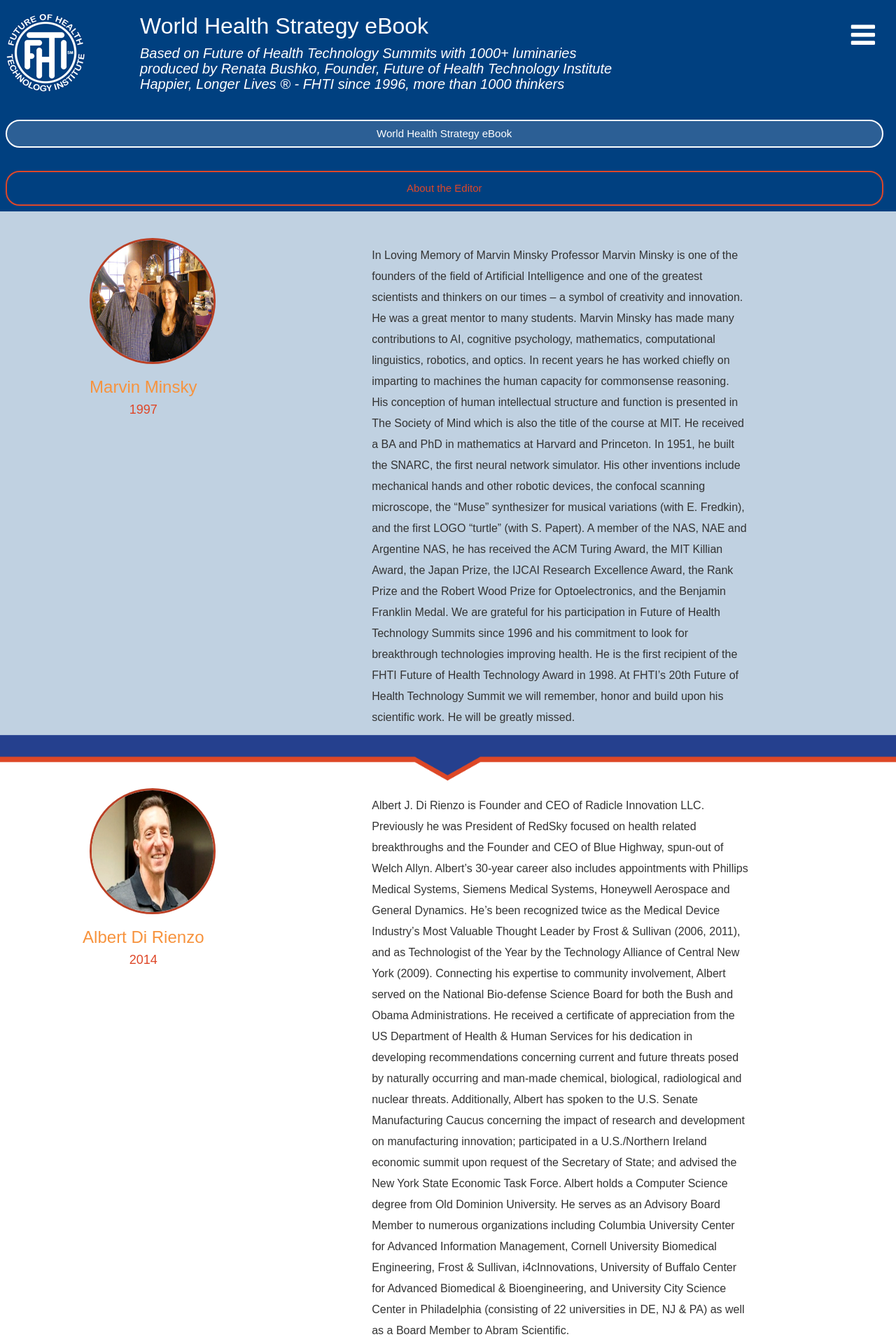
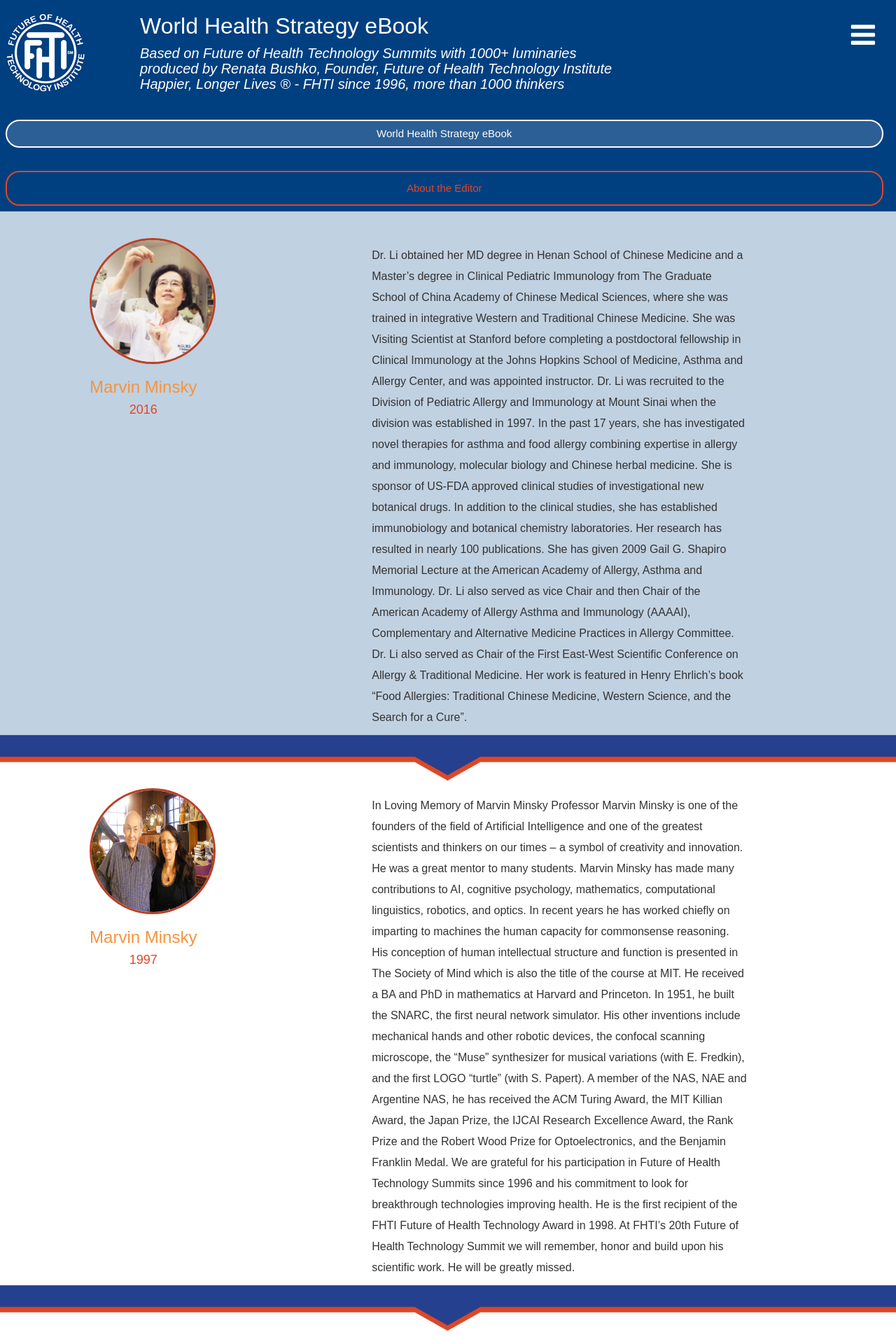
Before and after one commit to andrewremery/future-of-health, a PHP site: page /pastWinners.php in a window 1280 px wide. Shown: the top 1910 px of the page at 70% size. Run offline with PHP 8.4, Linux system fonts and the light colour scheme; some libraries are stand-ins or nearby versions.

Commit message:
Added Doctor Li

```diff
--- a/pastWinners.php
+++ b/pastWinners.php
@@ -33,9 +33,61 @@
 <body>
 	<article class="content">
     	<section class="winnerSection">
+        <div class="winnerSectionLeftCol">
+           <div class="awardWinnerCircle">
+             <img src="_img/dr-li.jpg" alt="Dr. Li">
 
+             </div>
 
-        <div class="borderdb-oPast" style="display:none;"></div>
+             <h3>Marvin Minsky</h3>
+             <h4>2016</h4>
+         </div>
+         <div class="winnerSectionRightCol">
+           <p>Dr. Li obtained her MD degree in Henan
+School of Chinese Medicine and a Master’s
+degree in Clinical Pediatric Immunology from
+The Graduate School of China Academy of
+Chinese Medical Sciences, where she was
+trained in integrative Western and Traditional
+Chinese Medicine.
+She was Visiting Scientist at Stanford
+before completing a postdoctoral fellowship
+in Clinical Immunology at the Johns Hopkins
+School of Medicine, Asthma and Allergy Center,
+and was appointed instructor. Dr. Li was
+recruited to the Division of Pediatric Allergy
+and Immunology at Mount Sinai when the
+division was established in 1997.
+In the past 17 years, she has investigated
+novel therapies for asthma and food allergy
+combining expertise in allergy and immunology,
+molecular biology and Chinese herbal
+medicine.
+She is sponsor of US-FDA approved clinical
+studies of investigational new botanical
+drugs. In addition to the clinical studies, she
+has established immunobiology and botanical
+chemistry laboratories. Her research has
+resulted in nearly 100 publications.
+She has given 2009 Gail G. Shapiro Memorial
+Lecture at the American Academy of
+Allergy, Asthma and Immunology. Dr. Li also
+served as vice Chair and then Chair of the
+American Academy of Allergy Asthma and
+Immunology (AAAAI), Complementary and Alternative
+Medicine Practices in Allergy Committee.
+Dr. Li also served as Chair of the First
+East-West Scientific Conference on Allergy &amp;
+Traditional Medicine.
+Her work is featured in Henry Ehrlich’s
+book “Food Allergies: Traditional Chinese
+Medicine, Western Science, and the Search
+for a Cure”.</p>
+         </div>
+         </section>
+     <!---endWinner---->
+     <section class="winnerSection">
+     <div class="borderdb-oPast"></div>
        <div class="winnerSectionLeftCol">
            <div class="awardWinnerCircle">
              <img src="_img/minskyBushko.jpg" alt="Marvin Minski">
```
Also changed, not shown: _img/dr-li.jpg (added).
